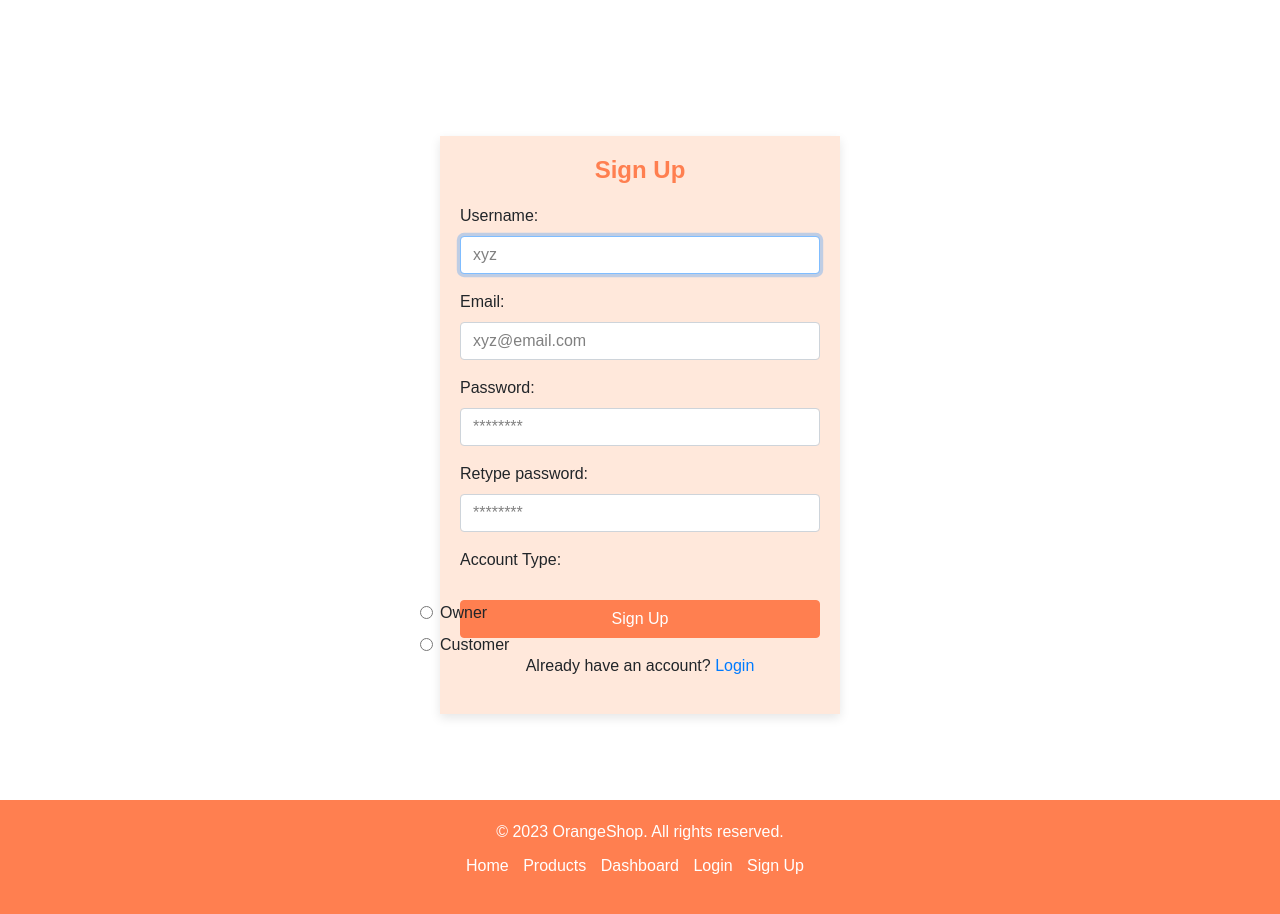
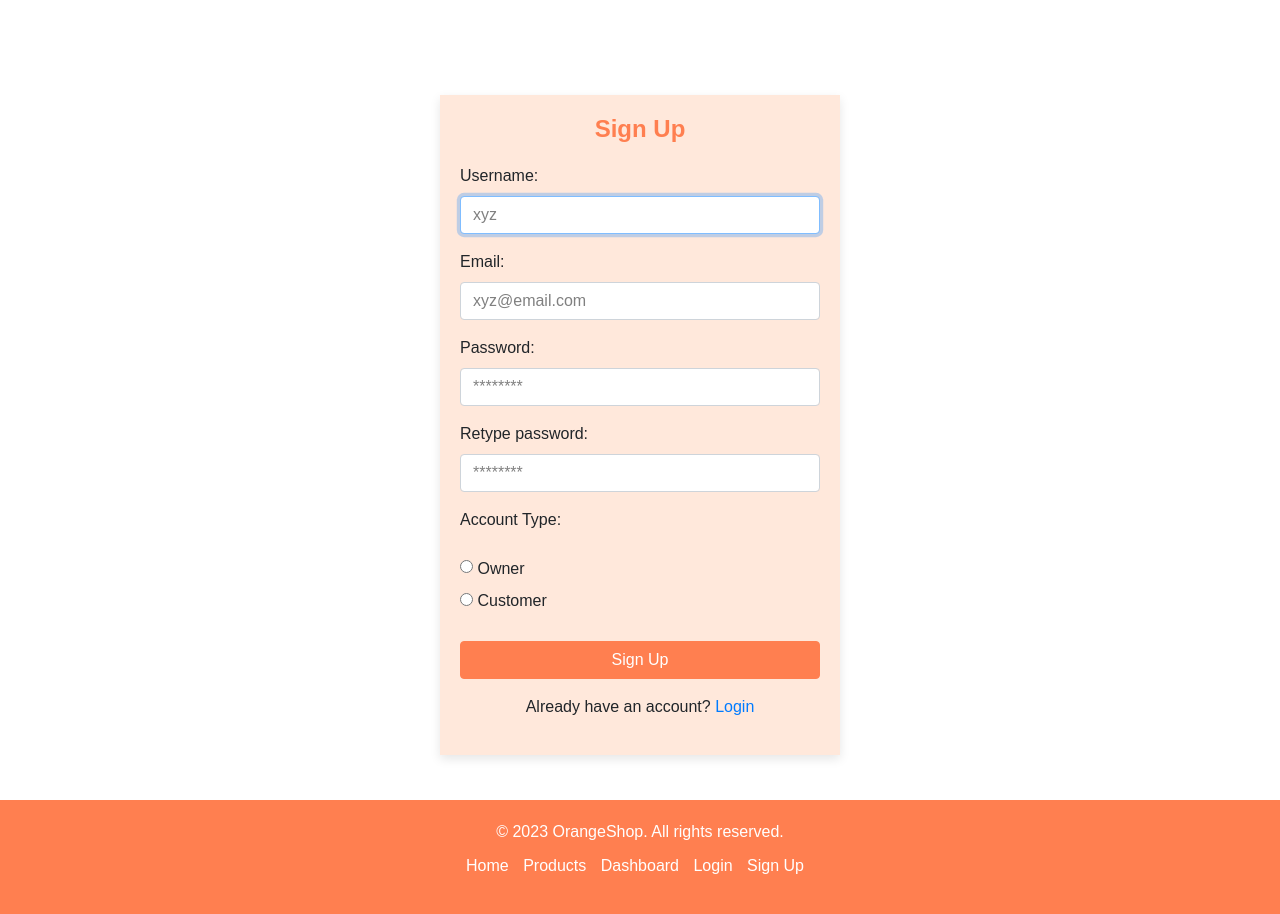
Before and after one commit to Arwinder-Singh/project, a Django app: page /signup/ in a window 1280 px wide. Shown: the part 56-970 px from the top of the page. Run offline with Django 4.2, Linux system fonts and the light colour scheme; some libraries are stand-ins or nearby versions.

Commit message:
sign up form updated

```diff
--- a/static/css/styles.css
+++ b/static/css/styles.css
@@ -302,6 +302,11 @@ body {
     margin-bottom: 15px;
 }
 
+.form-check-input {
+    position: relative;
+    margin-left: 0;
+}
+
 .form-group label {
     font-weight: bold;
     margin-bottom: 8px;
```
